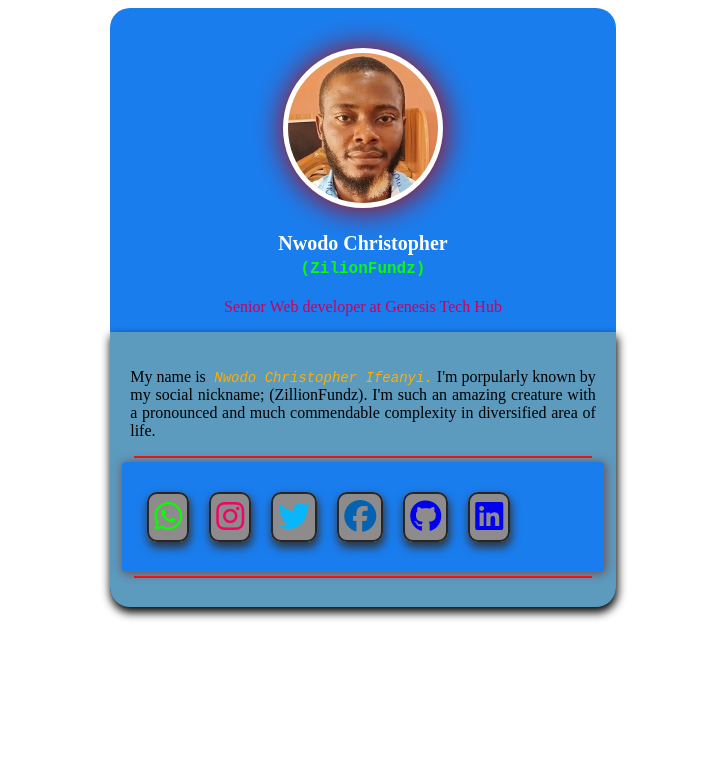
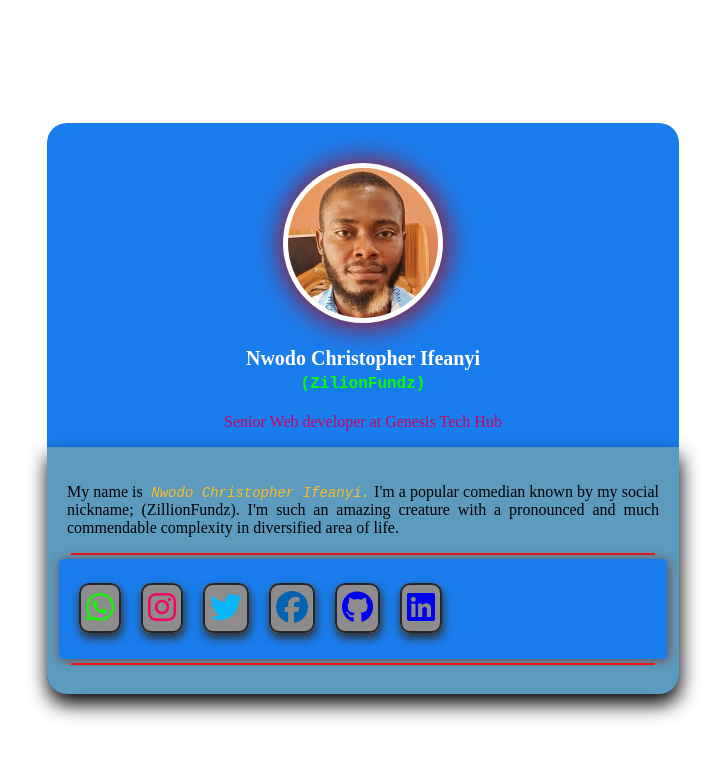
Before and after one commit to ZillionFundz/profilecard, a plain HTML site: page index.html in a window 1280 px wide. Shown: the whole page, without its empty margins (277-1004 px from the left). Drawn offline with Linux system fonts and the light colour scheme.

Commit message:
Add files via upload

```diff
--- a/index.html
+++ b/index.html
@@ -12,12 +12,12 @@
     <div class="container">
         <div class="profile-box">
             <img src="Images/profile-pix.jpg" class="profile-pix">
-            <h3>Nwodo Christopher <br /><span class="big-decorated">(ZilionFundz)</span></h3>
+            <h3>Nwodo Christopher Ifeanyi <br /><span class="big-decorated">(ZilionFundz)</span></h3>
             <p>Senior Web developer at Genesis Tech Hub</p>
             <div class="description-box">
-                <p>My name is<span class="small-decorated"> Nwodo Christopher Ifeanyi.</span> I'm porpularly known by my
-                    social
-                    nickname; (ZillionFundz). I'm such an amazing creature with a pronounced and much commendable
+                <p>My name is<span class="small-decorated"> Nwodo Christopher Ifeanyi.</span> I'm a popular
+                    comedian known by my social nickname; (ZillionFundz). I'm such an amazing creature with a pronounced
+                    and much commendable
                     complexity in diversified area of life. </p>
 
                 <hr />
--- a/style.css
+++ b/style.css
@@ -1,6 +1,6 @@
 .container {
-    width: 40%;
-    /* height: 100vh; */
+    width: 50%;
+    height: 100vh;
     display: flex;
     align-items: center;
     justify-content: center;
@@ -51,7 +51,7 @@
     font-size: 14px;
     font-family: monospace;
     text-transform: capitalize;
-    color: #fab005;
+    color: #fdbd27;
     font-style: italic;
 }
 
@@ -65,7 +65,7 @@
     background-color: #5c9abe;
     height: 50%;
     padding-bottom: 25px;
-    box-shadow: 1px 5px 10px 0.5px #000000;
+    box-shadow: 1px 10px 20px 0.1px #000000;
 }
 
 .description-box p {
@@ -74,7 +74,7 @@
 }
 
 .media-icons {
-    width: 100%;
+    width: 25%;
     height: 80px;
     display: flex;
     /* justify-content: space-around; */
@@ -102,7 +102,7 @@ hr {
 .icon-group {
     background-color: #1a7dee;
     margin: 0px;
-    padding: 15px;
+    padding: 10px;
     border-radius: 4px;
     box-shadow: 1px 1px 10px 0.5px #744a4a;
     margin-left: -8px;
```
